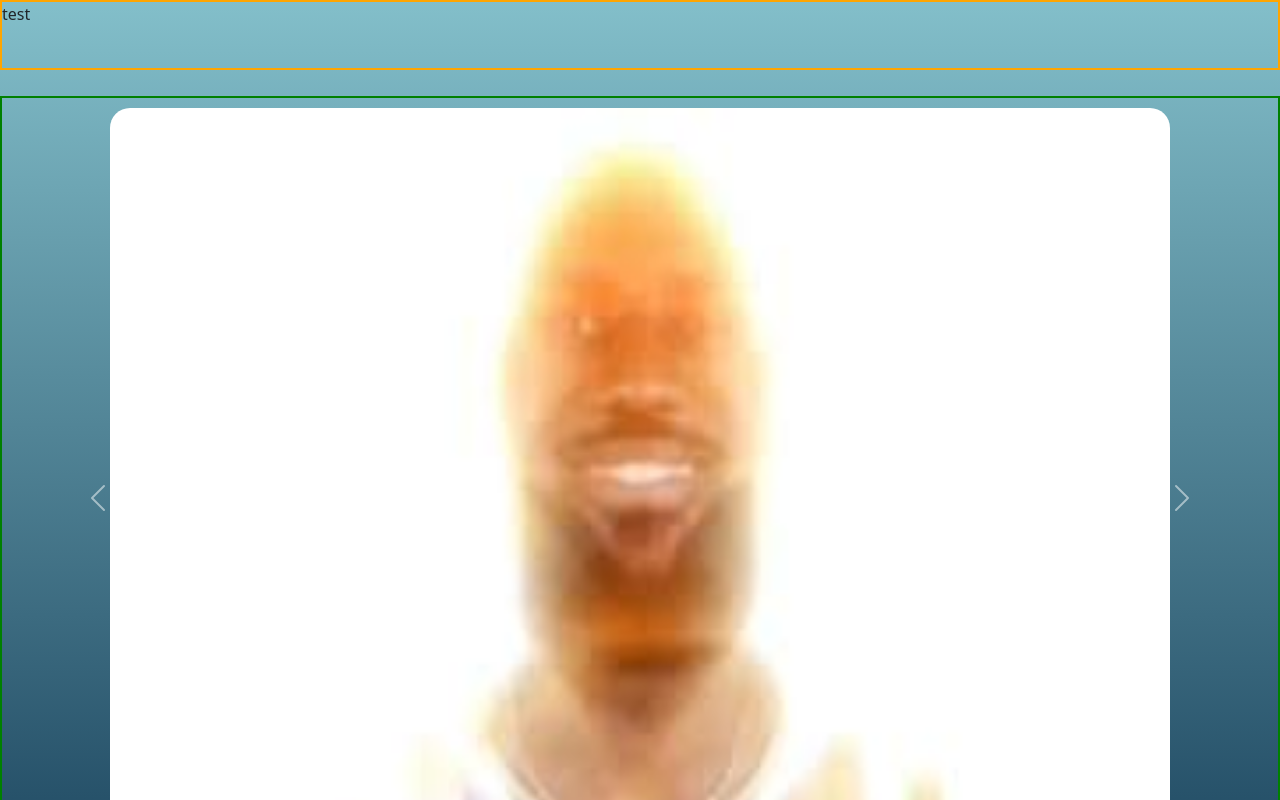
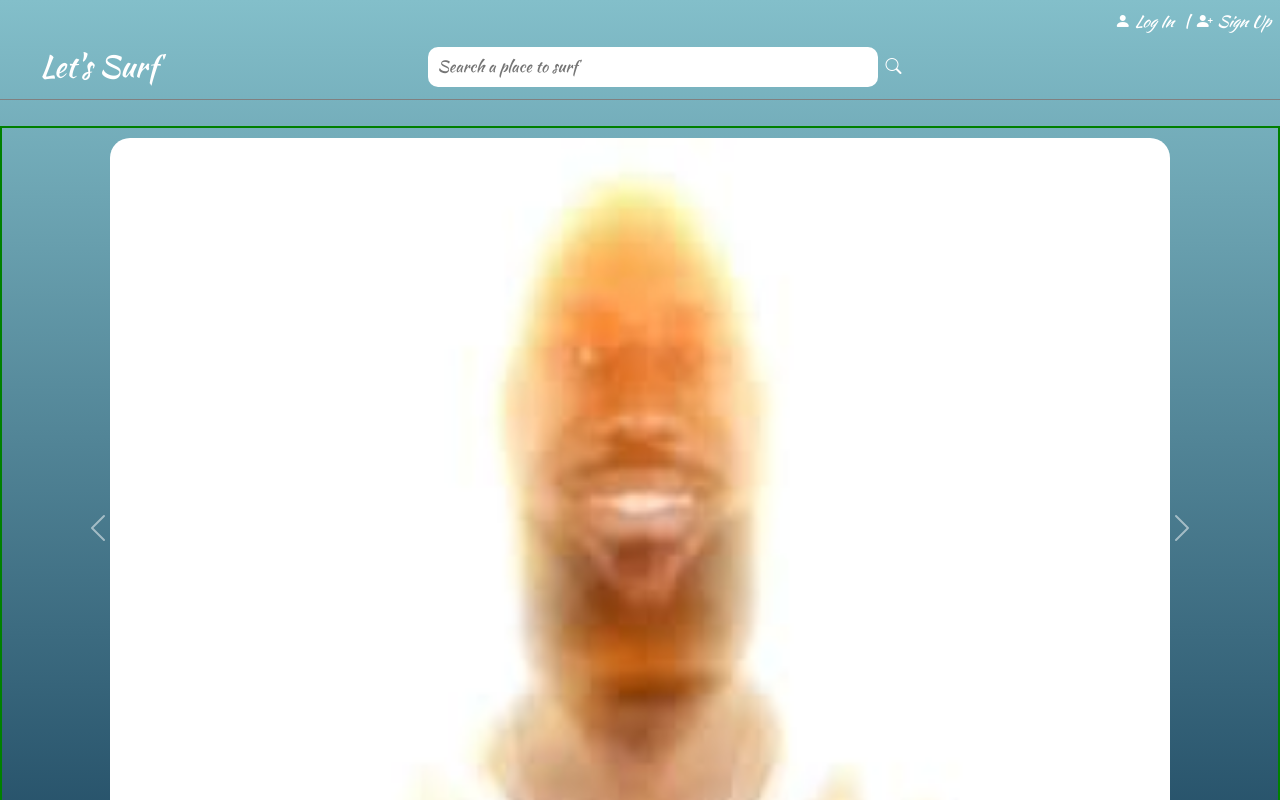
Before and after one commit to iliassJda/next-surf, a Next.js app: page / in a window 1280 px wide. Shown: the top 800 px of the page. Built offline with nearby package versions, Linux system fonts and the light colour scheme.

Commit message:
first commit navbar

```diff
--- a/package.json
+++ b/package.json
@@ -9,6 +9,7 @@
     "lint": "next lint"
   },
   "dependencies": {
+
     "@emotion/react": "^11.13.3",
     "@emotion/styled": "^11.13.0",
     "@mui/base": "5.0.0-beta.61",
@@ -21,6 +22,8 @@
     "npx": "^10.2.2",
     "react": "19.0.0-rc-02c0e824-20241028",
     "react-bootstrap": "^2.10.5",
+
+
     "react-dom": "19.0.0-rc-02c0e824-20241028"
   },
   "devDependencies": {
--- a/src/app/globals.css
+++ b/src/app/globals.css
@@ -22,6 +22,7 @@ body {
   box-sizing: border-box;
   padding: 0;
   margin: 0;
+  color: white;
 }
 
 a {
--- a/src/app/page.module.css
+++ b/src/app/page.module.css
@@ -1,3 +1,4 @@
+
 .page {
   --gray-rgb: 0, 0, 0;
   --gray-alpha-200: rgba(var(--gray-rgb), 0.08);
--- a/src/app/page.tsx
+++ b/src/app/page.tsx
@@ -1,3 +1,7 @@
+
+import Image from "next/image";
+import "bootstrap-icons/font/bootstrap-icons.css";
+import "bootstrap/dist/css/bootstrap.min.css";
 import styles from "./page.module.css";
 import ContinentChanger from "@/components/contintsComp/main";
 
--- a/src/components/navbar/navbar.module.css
+++ b/src/components/navbar/navbar.module.css
@@ -1,5 +1,83 @@
-.navContainer {
-  height: 70px;
-  width: 100%;
-  border: solid orange 2px;
+
+
+#top_bar {
+  display: flex;
+  justify-content: flex-end;
+  padding: 10px;
 }
+
+#main_bar {
+  display: flex;
+  align-items: center;
+  padding-bottom: 10px;
+  border-bottom: 1px solid gray;
+  position: relative;
+}
+
+#logo_div {
+  font-family: "Kaushan Script";
+  font-size: 30px;
+  padding-left: 40px;
+}
+
+#search_div {
+  display: flex;
+  justify-content: center;
+  align-items: center;
+  flex-grow: 1;
+}
+
+#search_bar {
+  padding: 20px 10px;
+  border: none;
+  border-radius: 10px;
+  width: 450px;
+  height: 20px;
+  color: black;
+}
+
+.icon a:hover {
+  color: #83bfca;
+  cursor: pointer;
+}
+
+.user_menu {
+  position: relative;
+}
+
+.user_container {
+  position: relative;
+  display: inline-block;
+}
+
+.dropdown {
+  display: none;
+  position: absolute;
+  right: 0;
+  top: 100%;
+  background-color: black;
+  list-style: none;
+  padding: 0;
+  margin: 0;
+  border: 1px solid gray;
+  border-radius: 5px;
+  min-width: 150px;
+  z-index: 1;
+}
+
+.user-container:hover .dropdown {
+  display: block;
+}
+
+.dropdown li {
+  padding: 10px;
+  border-bottom: 1px solid gray;
+}
+
+.dropdown li:hover {
+  background-color: #3c3959;
+}
+
+.space {
+  width: 100px;
+}
--- a/src/components/navbar/navbar.tsx
+++ b/src/components/navbar/navbar.tsx
@@ -1,5 +1,76 @@
+"use client";
 import styles from "./navbar.module.css";
+import Image from "next/image";
+import userImg from "../../../public/images/user.png";
+import { useState } from "react";
+import { kaushan } from "../fonts";
 
 export default function Navbar() {
-  return <div className={styles.navContainer}>test</div>;
+  const [isLoggedIn, setIsLoggedIn] = useState(false);
+  const userName = "John Pork";
+
+  return (
+    <header className={kaushan.className}>
+      <div id={styles.top_bar}>
+        {!isLoggedIn ? (
+          <>
+            <div className={styles.icon}>
+              <a>
+                <i className="bi bi-person-fill"> Log In </i>
+              </a>
+            </div>
+            &nbsp; &nbsp;
+            <div>|</div>
+            <div className={styles.icon}>
+              &nbsp;&nbsp;
+              <a>
+                <i className="bi bi-person-plus-fill"> Sign Up </i>
+              </a>
+            </div>
+          </>
+        ) : (
+          <div className={styles.user_menu}>
+            <div className={styles.user_container}>
+              <Image
+                src={userImg}
+                alt="User"
+                id={styles.user_image}
+                width={25}
+                height={25}
+                style={{ borderRadius: "50%", objectFit: "cover" }}
+              />
+              &nbsp; {userName}
+              <ul className={styles.dropdown}>
+                <li>
+                  <a href="#">My Profile</a>
+                </li>
+                <li>
+                  <a href="#">Settings</a>
+                </li>
+                <li>
+                  <a href="#">Log Out</a>
+                </li>
+              </ul>
+            </div>
+          </div>
+        )}
+      </div>
+      <div id={styles.main_bar}>
+        <div id={styles.logo_div}>Let's Surf</div>
+        <div id={styles.search_div}>
+          <input
+            type="text"
+            id={styles.search_bar}
+            placeholder="Search a place to surf"
+          />
+          <div className={styles.icon}>
+            <a>
+              <i className="bi bi-search p-2"></i>
+            </a>
+          </div>
+          <div className={styles.space}></div>
+        </div>
+      </div>
+    </header>
+  );
 }
```
Also changed, not shown: public/images/user.png (added), 1 other file (tests, documents, lock files or other folders).
